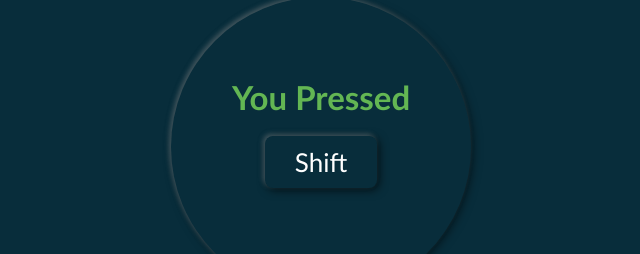
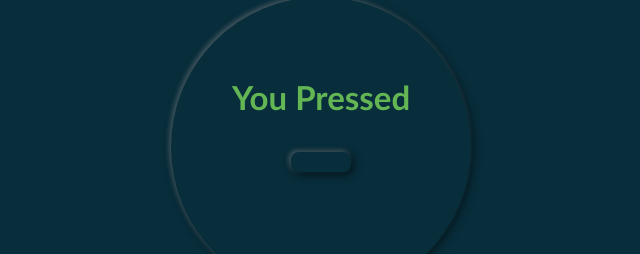
Before and after one commit to ManrahulBajwa/KeyDetector, a plain HTML site: page index.html in a window 1280 px wide. Shown: the part 253-507 px from the top of the page, without its empty margins (319-959 px from the left). Drawn offline with Linux system fonts and the light colour scheme.

Commit message:
Update index.html

```diff
--- a/index.html
+++ b/index.html
@@ -13,7 +13,7 @@
 <div class="detector">
     <h3>You Pressed</h3>
     <div class="presedkey">
-        Shift
+
     </div>
 </div>
 
```
